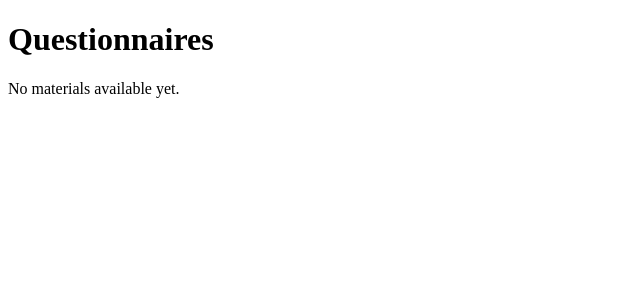
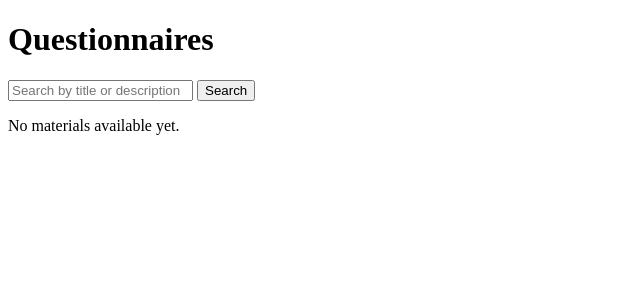
Before and after one commit to aacuke17-boop/Django-Test-editor-Practice, a Django app: page / in a window 1280 px wide. Shown: the part 36-336 px from the top of the page, without its empty margins (0-640 px from the left). Run offline with Django 5.2, Linux system fonts and the light colour scheme; data comes from the database, SQL or seed files in the repository; tables that the repository leaves empty hold one stand-in row (values such as "Sample post").

Commit message:
Add search on home page

```diff
--- a/surveys/models.py
+++ b/surveys/models.py
@@ -11,6 +11,12 @@ class QuestionnaireQuerySet(models.QuerySet):
             return self.filter(public)
         granted = Access.objects.filter(user=user).values("form_id")
         return self.filter(public | Q(creator=user) | Q(pk__in=granted))
+
+    def search(self, query):
+        query = (query or "").strip()
+        if not query:
+            return self
+        return self.filter(Q(title__icontains=query) | Q(description__icontains=query))
 
 class Questionnaire(models.Model):
     form_id = models.AutoField(primary_key=True)
--- a/surveys/templates/surveys/home.html
+++ b/surveys/templates/surveys/home.html
@@ -4,6 +4,15 @@
 
 {% block content %}
     <h1>Questionnaires</h1>
+
+    <form method="get" action="{% url 'home' %}">
+        <input type="text" name="q" value="{{ query }}" placeholder="Search by title or description">
+        <button type="submit">Search</button>
+        {% if query %}
+            <a href="{% url 'home' %}">Clear</a>
+        {% endif %}
+    </form>
+
     {% if materials %}
         <table border="1" cellpadding="6" cellspacing="0">
             <thead>
@@ -23,6 +32,8 @@
                 {% endfor %}
             </tbody>
         </table>
+    {% elif query %}
+        <p>No materials found for "{{ query }}".</p>
     {% else %}
         <p>No materials available yet.</p>
     {% endif %}
--- a/surveys/views.py
+++ b/surveys/views.py
@@ -4,12 +4,18 @@ from .models import Questionnaire
 
 
 def home(request):
+    query = request.GET.get("q", "").strip()
     materials = (
         Questionnaire.objects.available_to(request.user)
+        .search(query)
         .select_related("creator")
         .order_by("-creation_time")
     )
-    return render(request, "surveys/home.html", {"materials": materials})
+    return render(
+        request,
+        "surveys/home.html",
+        {"materials": materials, "query": query},
+    )
 
 
 def material_detail(request, pk):
```
